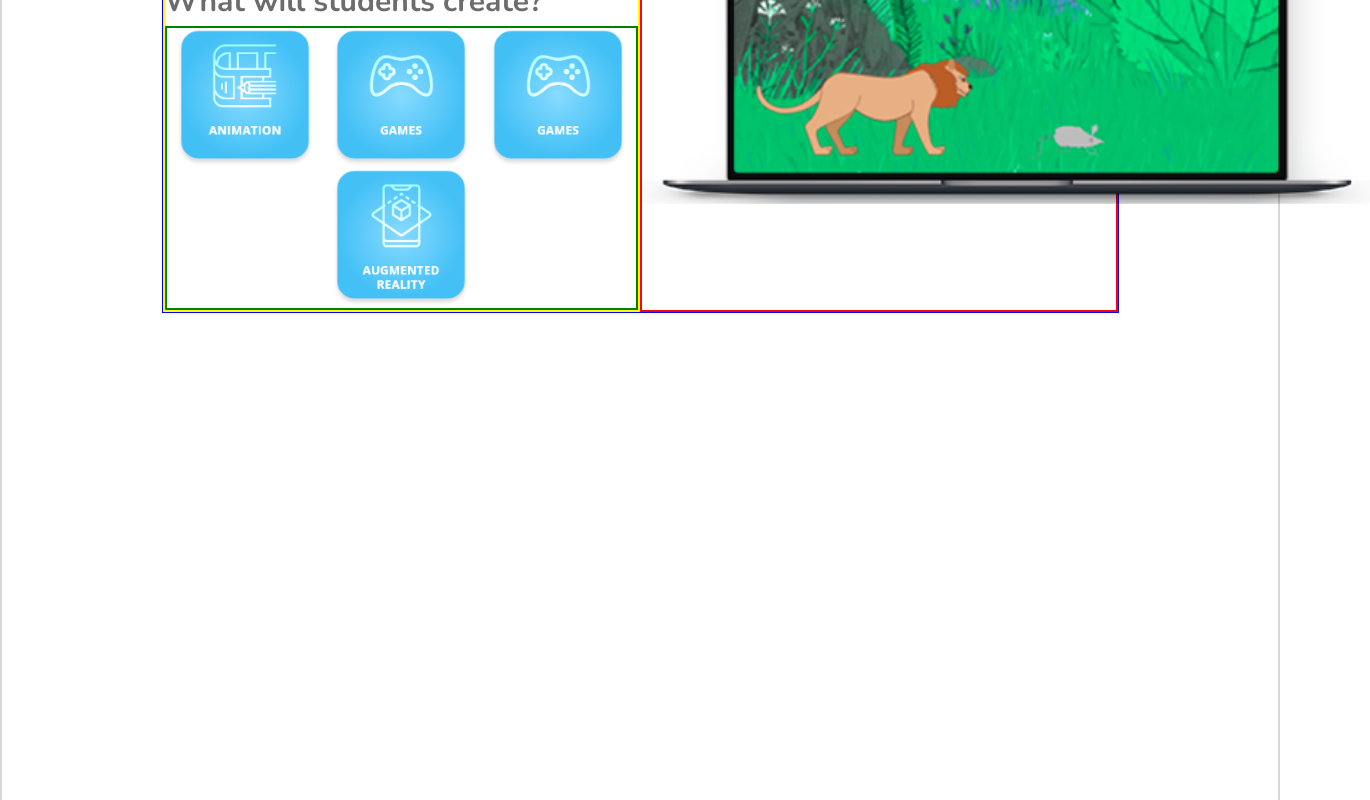
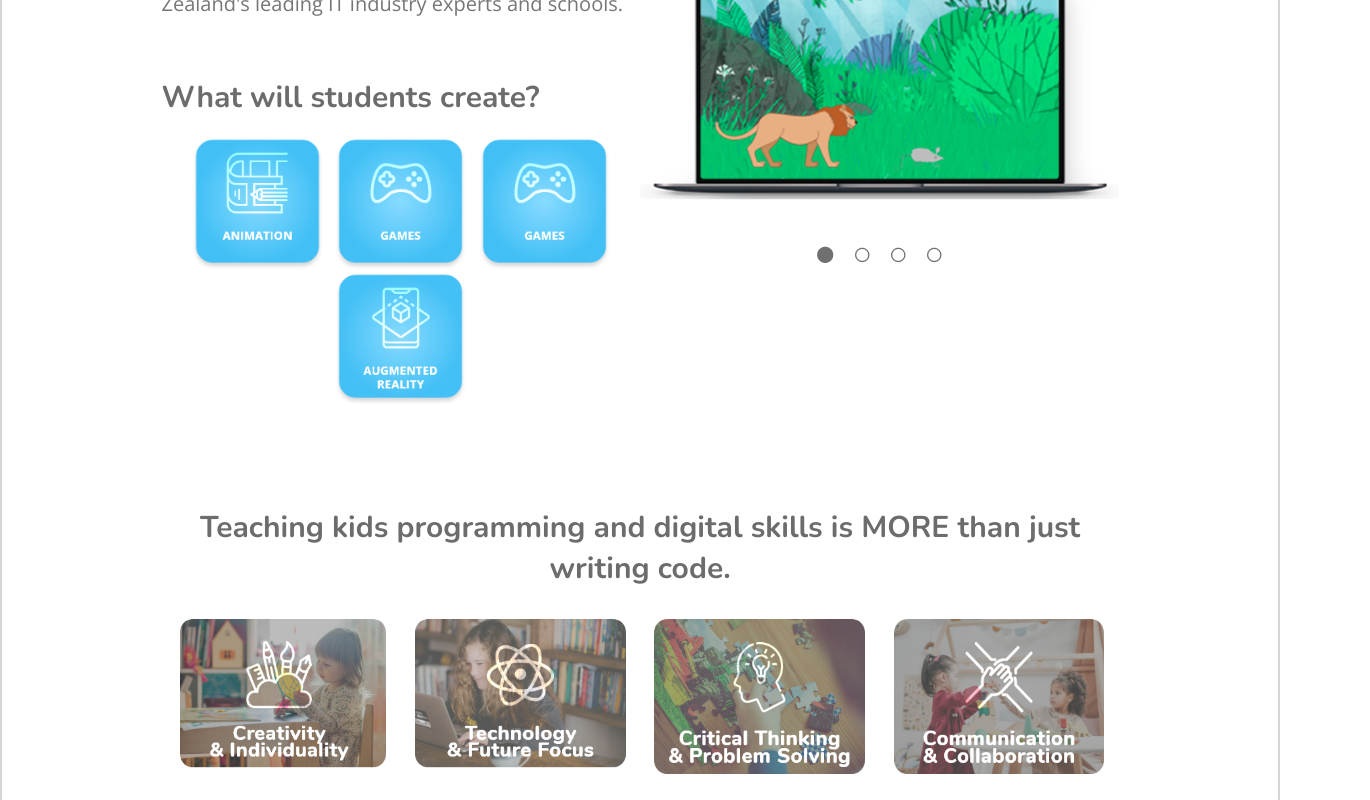
Before and after one commit to romeshl/MissionReadyHQ-Final-Project-LevelUpWorks-Frontend, a React (Vite) app: page / in a window 1280 px wide. Shown: the part 740-1540 px from the top of the page, 1370 px wide, since content can reach past the window. Built offline with nearby package versions, Linux system fonts and the light colour scheme.

Commit message:
Home Page -> Body, Section 2 completed. Rest of the body can be fit into one section. Therefore there will only be 3 sections.

```diff
--- a/src/Home-Components/Home-Body-Components/HomeBodySection2.jsx
+++ b/src/Home-Components/Home-Body-Components/HomeBodySection2.jsx
@@ -1,26 +1,60 @@
+// Imports the useState hook
 import { useState } from 'react';
 
-import Style from "./HomeBodySection2.module.css"
+// Imports CSS Styles
+import Style from "./HomeBodySection2.module.css";
 
-import imgAnimation from "../../assets/Home/animation.png"
-import imgGames from "../../assets/Home/games.png"
-import imgChatbots from "../../assets/Home/games.png"
-import imgAugreality from "../../assets/Home/augreality.png"
+// Imports images for clickable img elements
+import imgAnimation from "../../assets/Home/animation.png";
+import imgGames from "../../assets/Home/games.png";
+import imgChatbots from "../../assets/Home/games.png";
+import imgAugreality from "../../assets/Home/augreality.png";
 
-import imgLaptop1 from "../../assets/Home/laptop1.png"
-import imgLaptop2 from "../../assets/Home/laptop2.png"
-import imgLaptop3 from "../../assets/Home/laptop3.png"
-import imgLaptop4 from "../../assets/Home/laptop4.png"
+// Imports images to be shown on the right side in a laptop
+import imgLaptop1 from "../../assets/Home/laptop1.png";
+import imgLaptop2 from "../../assets/Home/laptop2.png";
+import imgLaptop3 from "../../assets/Home/laptop3.png";
+import imgLaptop4 from "../../assets/Home/laptop4.png";
+
+// Imports images for the img elements of the bottom part of the section
+import imgGroup1 from "../../assets/Home/group1.png";
+import imgGroup2 from "../../assets/Home/group2.png";
+import imgGroup3 from "../../assets/Home/group3.png";
+import imgGroup4 from "../../assets/Home/group4.png";
 
 
 export default function HomeBodySection2() {
+    const circle = '\u3007'; // Holds the empty circle
+    const filledCircle = '\u2B24'; // Holds filled circle
+
+    // initializes an array with circles to be used as clickable bullet points
+    const [circles, setCircle] = useState([filledCircle, circle, circle, circle]);
+
+    // creates an array with images to be loaded on to clickable img elements
     const images = [imgAnimation, imgGames, imgChatbots, imgAugreality];
+
+    // creates an array with images to select and update the img showing a laptop
     const laptopImages = [imgLaptop1, imgLaptop2, imgLaptop3, imgLaptop4];
 
-    const [laptopImage, setLaptopImage] = useState(laptopImages[0])
+    // initialize the first laptop image as first item from the laptopImages array
+    const [laptopImage, setLaptopImage] = useState(laptopImages[0]);
 
+    // array with images to be loaded on to the img elements of the bottom part of the section
+    const imgGroup = [imgGroup1, imgGroup2, imgGroup3, imgGroup4];
+
+    // update the laptop image and bullet point based on the clicks either on the image or bullet point
     function SetImageAndOther(index) {
+        // Set the laptop image based on the index
         setLaptopImage(laptopImages[index]);
+        // Resets circles array to all empty circles
+        for (let i = 0; i < 4; i++)
+        {
+            circles[i] = circle;
+        }
+        // Set the full circle to bullet point based on the clicked image or bullet point
+        circles[index] = filledCircle;
+        // update the bullet points based on the updated circles array
+        setCircle(circles);
     }
 
     return (
@@ -29,25 +63,53 @@ export default function HomeBodySection2() {
 
                 {/* This div holds the elements in the left side of section 2 */}
                 <div className={Style.bodySection2LeftDiv}>
+                    {/* Heading of the top left side of the section */}
                     <h2 className={Style.bodySection2LeftH2}>What we offer</h2>
+                    {/* Text of the top left side of the section */}
                     <p className={Style.bodySection2LeftP}>
                         The Creative Problem Solving programme is series of
                         digital creation projects aimed to encourage self-motivation
                         and student agency, designed by New Zealand's leading IT
                         industry experts and schools.
                     </p>
+
+                    {/* Heading of the clickable images on the top left side */}
                     <h3 className={Style.bodySection2LeftH3}>What will students create?</h3>
-
+                    {/* Div holding the clickable images  */}
                     <div className={Style.bodySection2LeftImagesDiv}>
+                        {/* Loads the images on to the clickable img elements from the array */}
                         {images.map((img, index) => {
+                            {/* Will call the SetImageAndOther function based on the index*/ }
                             return <img className={Style.bodySection2LeftImg}
                                 src={img} onClick={()=> SetImageAndOther(index)}/>
                         })}
                     </div>
                 </div>
+
                 {/* This div holds the elements in the right side of section 2 */}
                 <div className={Style.bodySection2RightDiv}>
-                   <img src={laptopImage}/>
+                    {/* This img holds the laptop image based on what image or bullet point is clicked */}
+                    <img className={Style.bodySection2RightLaptopImg} src={laptopImage} />
+                    {/* This Ul holds the clickable bullet points */}
+                    <ul className={Style.bodySection2RightUl}>
+                        {circles.map((circle, index) => {
+                            { /* Will call the SetImageAndOther function based on the index*/ }
+                            return <li key={index} onClick={()=> SetImageAndOther(index)}>{circle}</li>
+                        })}
+                    </ul>
+                </div>
+            </div>
+            {/* This div holds the elements of the bottom part of the section */}
+            <div className={Style.bodySection2BottomDiv}>
+                {/* Heading of the bottom part of the section */}
+                <h3 className={Style.bodySection2BottomH3}>Teaching kids programming and digital skills is
+                    MORE than just writing code.
+                </h3>
+                {/* Loads the images from array to the bottom part of the section */}
+                <div className={Style.bodySection2BottomImagesDiv}>
+                    {imgGroup.map((image) => {
+                        return <img className={Style.bodySection2BottomImage} src={image} />;
+                    })}
                 </div>
             </div>
         </>
--- a/src/Home-Components/Home-Body-Components/HomeBodySection2.module.css
+++ b/src/Home-Components/Home-Body-Components/HomeBodySection2.module.css
@@ -1,67 +1,142 @@
+/* This div holds all the elements in the top half of the Section 2 */
 .bodySection2Div {
   display: flex;
   justify-content: space-around;
   flex-wrap: wrap;
 
   width: 75%;
-
-
-  border:1px solid blue;
   margin: 50px auto;
 }
 
 .bodySection2LeftDiv {
-    border: 2px solid yellow;
-    width: 50%;
-    min-width: 300px;
+  /* This div holds the left side elements of the top half */
   display: flex;
   flex-flow: column;
 
+  width: 50%;
+  min-width: 300px;
 }
 
 .bodySection2LeftH2 {
+  /* Settings for title of the left side section */
   font-family: Nunito;
   font-weight: 900;
   font-size: 42px;
-    border: 1px solid pink;
-    color: #6C6C6C;
+  line-height: 95%;
+
+  color: #6c6c6c;
+
   margin-bottom: 20px;
-    line-height: 95%;
+  margin-top: 80px;
 }
 
 .bodySection2LeftP {
+  /* Settings for the text of the left side section */
   font-family: "Open sans";
   font-size: 20px;
-    max-width: 500px;
+  line-height: 97%;
+
   color: #767676;
 
-    line-height: 97%;
+  max-width: 500px;
+  margin-top: 20px;
 }
 
 .bodySection2LeftH3 {
+  /* Settings for the heading of the clickable images on the left side */
   font-family: Nunito;
   font-weight: bold;
   font-size: 30px;
-    color: #6C6C6C;
   letter-spacing: 50%;
   line-height: 95%;
-    margin-top: 50px;
+
+  color: #6c6c6c;
+
+  margin-top: 70px;
 }
 
 .bodySection2LeftImagesDiv {
+  /* Settings for the div holding clickable images on the left side */
+  align-self: center;
   display: flex;
   justify-content: space-around;
   flex-flow: wrap;
-    margin-top: 10px;
-    border: 2px solid green;
+
+  width: 90%;
+  margin-top: 25px;
 }
 
 .bodySection2LeftImg {
-    width: 140px;
-    height: 140px;
+  /* Settings for the clickable images on the left side */
+  width: 135px;
+  height: 135px;
+
+  cursor: pointer;
 }
 
 .bodySection2RightDiv {
-    border: 2px solid red;
+  /* This div hold the elements in the right side of the Section 2 top area */
+  display: flex;
+  justify-content: center;
+  align-items: center;
+  flex-flow: column;
+
   width: 50%;
+  min-width: 300px;
 }
+
+.bodySection2RightLaptopImg {
+  /* Settings for img holding the changeable images */
+  width: 100%;
+}
+
+.bodySection2RightUl {
+  /* This UL holds the clickable bullet points */
+  display: flex;
+  align-items: center;
+  gap: 20px;
+
+  color: #707070;
+
+  list-style: none;
+
+  cursor: pointer;
+
+  height: 20px;
+}
+
+/* This div hold the elements of the bottom part of the Section 2 */
+.bodySection2BottomDiv {
+  display: flex;
+  align-items: center;
+  flex-direction: column;
+
+  width: 75%;
+  margin: 100px auto;
+}
+
+.bodySection2BottomH3 {
+  /* Settings for the heading of the bottom part */
+  font-family: Nunito;
+  font-weight: bold;
+  font-size: 30px;
+  text-align: center;
+
+  color: #6c6c6c;
+}
+
+.bodySection2BottomImagesDiv {
+  /* This div holds the images of the bottom part */
+  display: flex;
+  justify-content: space-around;
+  flex-wrap: wrap;
+
+  width: 100%;
+  margin-top: 30px;
+}
+
+.bodySection2BottomImage {
+  /* Settings for img element in the bottom part */
+  width: 22%;
+  min-width: 150px;
+}
```
Lines whose indentation alone changed are shown as unchanged.
